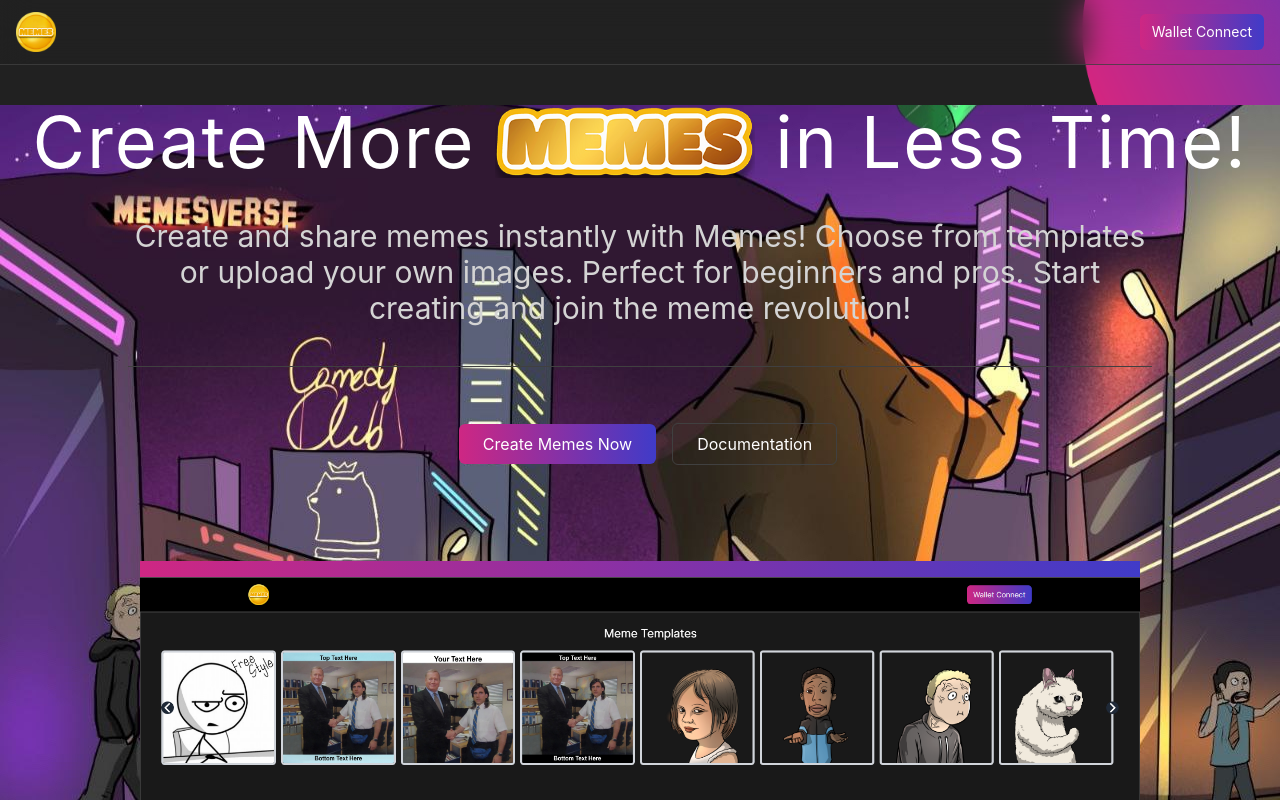
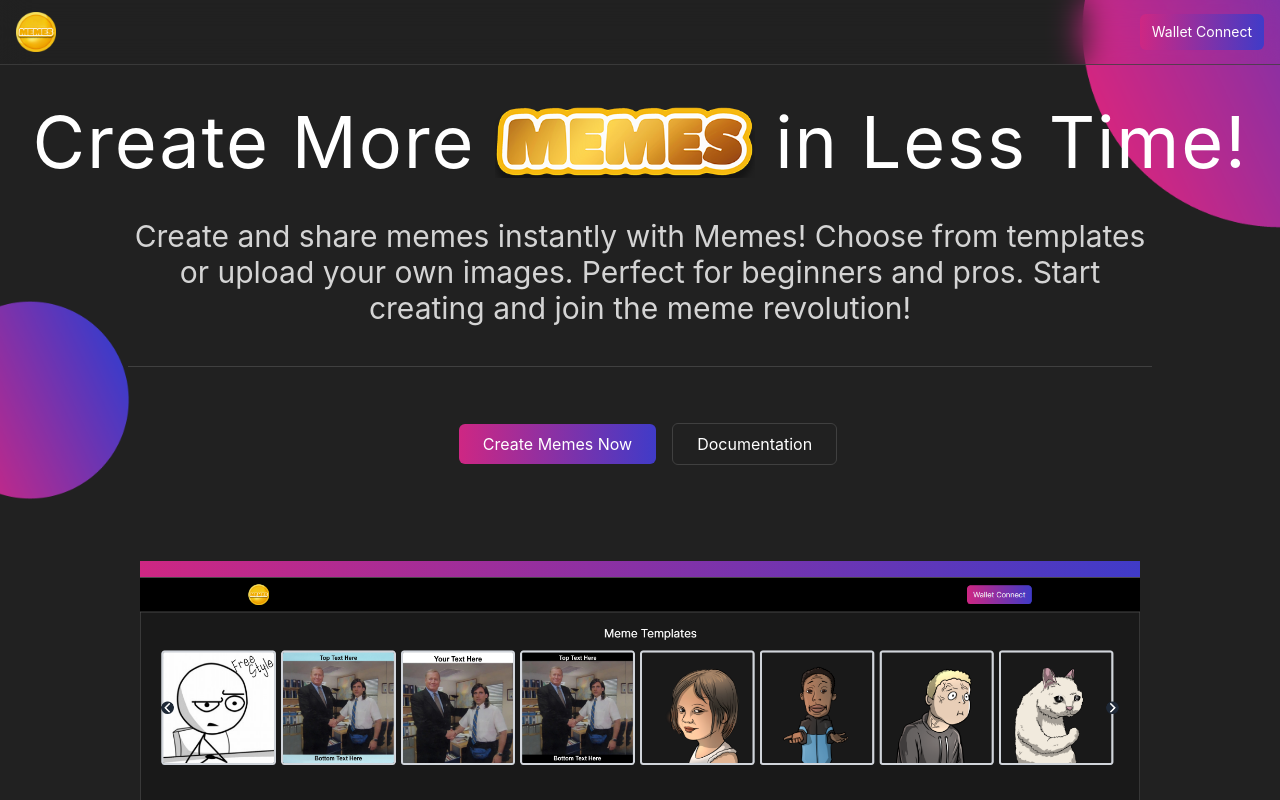
Before and after one commit to diduladishan/collage-test-project, a React (Vite) app: page / in a window 1280 px wide. Shown: the top 800 px of the page. Built offline with nearby package versions, Linux system fonts and the light colour scheme.

Commit message:
nd/uiUpdate: add custom css for hero image

```diff
--- a/src/components/Hero.jsx
+++ b/src/components/Hero.jsx
@@ -17,10 +17,7 @@ const HeroSection = () => {
   return (
     <div className="background-wrapper">
       <Navbar />
-      <div
-        style={{ backgroundImage: `url(${heroImage})` }}
-        className="flex min-h-[550px] flex-col items-center justify-center bg-cover bg-center lg:mt-10 lg:justify-start lg:bg-none"
-      >
+      <div className="bg-hero-mobile flex min-h-[550px] flex-col items-center justify-center bg-cover bg-center lg:mt-10 lg:justify-start lg:bg-none">
         <div className="items-center justify-center sm:flex">
           <h1 className="mb-4 hidden text-center text-3xl tracking-wide  sm:mb-0 sm:text-4xl md:text-4xl lg:block lg:text-6xl xl:text-7xl ">
             Create More
--- a/src/components/homestyle.css
+++ b/src/components/homestyle.css
@@ -95,3 +95,15 @@ background-size: 300px 300px, 200px 200px, 300px 300px, 100px 100px;
 .abc{
     color: blue;
 }
+
+.bg-hero-mobile {
+  background-image: url("../assets/hero/mobile_hero_image.jpeg.jpg");
+  background-size: cover;
+  background-position: center;
+}
+
+@media (min-width: 1024px) {
+  .bg-hero-mobile {
+    background-image: none;
+  }
+}
```
